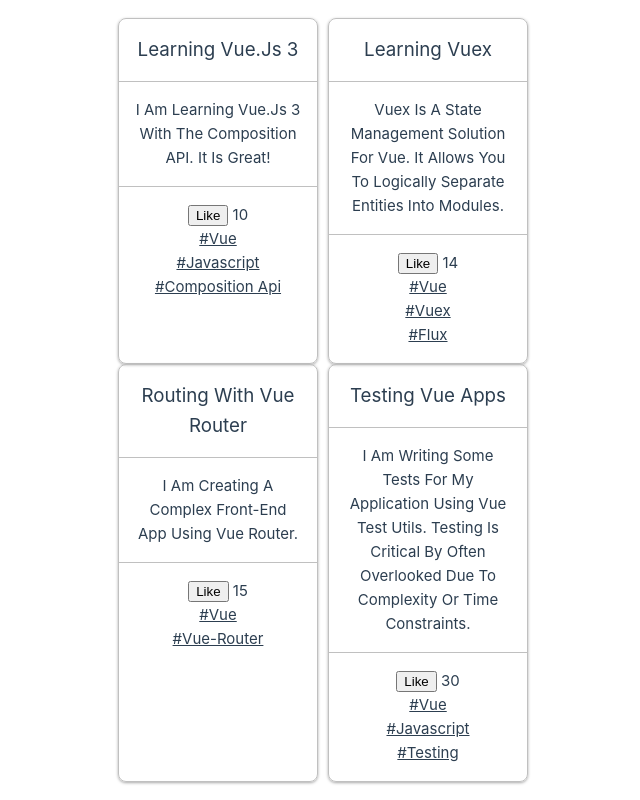
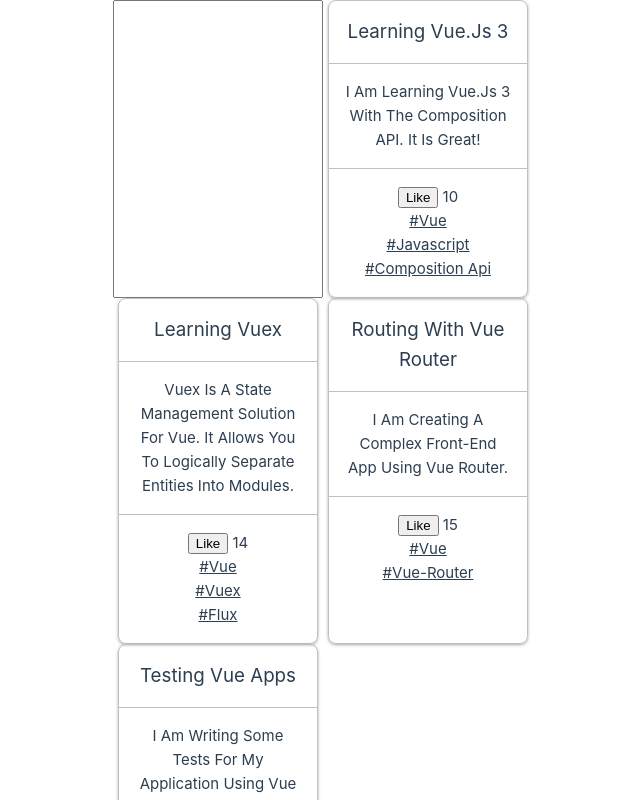
Before and after one commit to papebarka/vue-microblog, a Vue app: page / in a window 1280 px wide. Shown: the top 800 px of the page, without its empty margins (317-957 px from the left). Built offline with nearby package versions, Linux system fonts and the light colour scheme.

Commit message:
Implements search hashtag

```diff
--- a/src/App.vue
+++ b/src/App.vue
@@ -5,6 +5,10 @@
 import Card from './components/Card.vue'
 import Controls from './components/Controls.vue'
 
+
+const setHashtag = ($event) => {
+  store.setHashtag($event.target.value)
+}
 
 const filteredPosts = computed(() => {
   if (!store.state.currentTag){
@@ -14,9 +18,15 @@
     post => post.hashtags.includes(store.state.currentTag)
   )
 })
+
+const currentTag = computed(() => store.state.currentTag)
 </script>
 
 <template>
+  <input type="text"
+    :value="currentTag"
+    @input="setHashtag"
+    >
   <card
     v-for="post in filteredPosts"
     :key="post.id">
```
